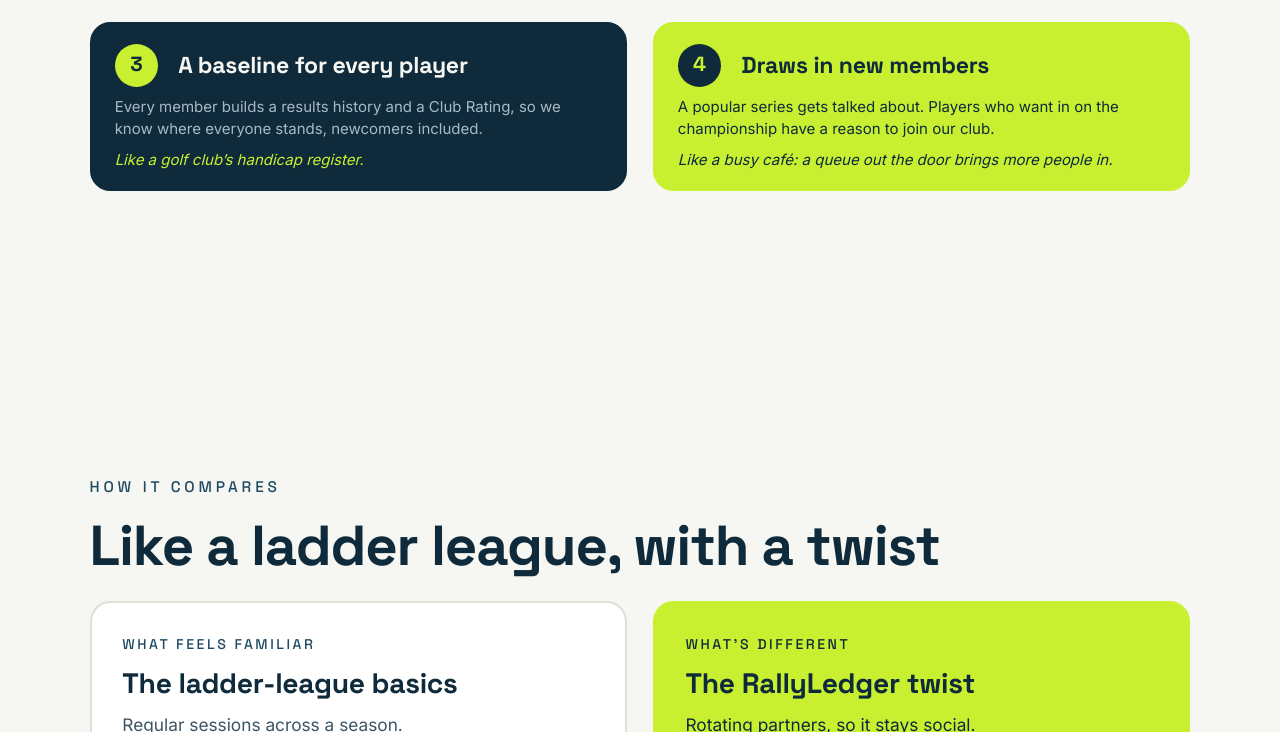
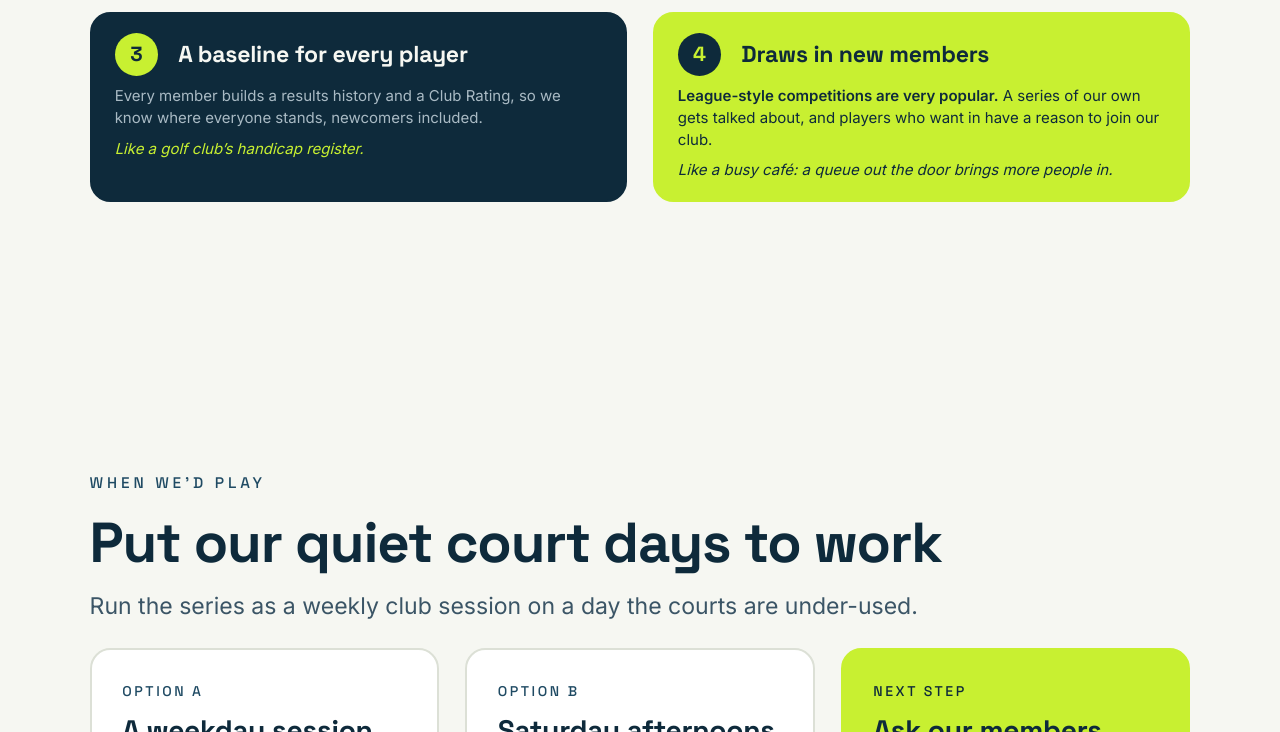
Before and after one commit to cespartero/rallyledger-proposal, a plain HTML site: page index.html in a window 1280 px wide. Shown: the part 2068-2800 px from the top of the page. Drawn offline with Linux system fonts and the light colour scheme.

Commit message:
Add the "quiet court days" slide and the league-popularity point
- New slide 4: run the series on under-used days (e.g. Thursday) or Saturday afternoons, decided by a member survey.
- Slide 3: "League-style competitions are very popular" opens the new-members reason.

Co-Authored-By: Claude Opus 5.5 <noreply@anthropic.com>
Claude-Session: https://claude.ai/code/session_01Jch1J1xH6xycDgTkwSTatu

```diff
--- a/index.html
+++ b/index.html
@@ -253,9 +253,23 @@ body.notes section.dark > aside { color: var(--ink-muted-dark); background: rgba
 <div class="card in" style="--i:1"><div style="display:flex;gap:20px;align-items:center"><p class="num">1</p><h3>Builds club camaraderie</h3></div><p style="">Everyone shares one season. Rotating partners means you play with lots of members, and everyone follows the same ladder.</p><p style="color:#0E2A3B"><i>Like a footy club: the whole club gets behind the season.</i></p></div>
 <div class="card in" style="--i:2"><div style="display:flex;gap:20px;align-items:center"><p class="num">2</p><h3>Brings in income</h3></div><p style="">Points reward turning up, so players have a reason to keep coming back. More regular attendance means more session fees for the club.</p><p style="color:#0E2A3B"><i>Like a loyalty card: every visit adds a stamp.</i></p></div>
 <div class="card navy in" style="--i:3"><div style="display:flex;gap:20px;align-items:center"><p class="num" style="color:#1f4a63">3</p><h3>A baseline for every player</h3></div><p style="">Every member builds a results history and a Club Rating, so we know where everyone stands, newcomers included.</p><p style="color:#C8F031"><i>Like a golf club’s handicap register.</i></p></div>
-<div class="card lime in" style="--i:4"><div style="display:flex;gap:20px;align-items:center"><p class="num" style="background:#0E2A3B;color:#C8F031">4</p><h3>Draws in new members</h3></div><p style="">A popular series gets talked about. Players who want in on the championship have a reason to join our club.</p><p style=""><i>Like a busy café: a queue out the door brings more people in.</i></p></div>
+<div class="card lime in" style="--i:4"><div style="display:flex;gap:20px;align-items:center"><p class="num" style="background:#0E2A3B;color:#C8F031">4</p><h3>Draws in new members</h3></div><p style=""><b>League-style competitions are very popular.</b> A series of our own gets talked about, and players who want in have a reason to join our club.</p><p style=""><i>Like a busy café: a queue out the door brings more people in.</i></p></div>
 </div>
-<aside>So why do this at all? Four reasons. First, camaraderie: a season gives everyone a shared story. With rotating partners you play alongside lots of different members, and everyone is following the same ladder, the same way a footy club rallies around its season. Second, income: championship points reward turning up, and dropped results mean a missed week is never a reason to give up. Players have a reason to keep coming back, and regular attendance means steady session fees for the club. It works like a loyalty card. Third, a baseline: every player builds a results history and a Club Rating. That tells us where everyone stands, helps us place newcomers and set up fair divisions, a bit like a golf club’s handicap register. And fourth, growth: if the series takes off, people will hear about it, and anyone who wants a shot at the championship has a reason to join our club. Like a busy café, a bit of buzz brings more people through the door.</aside>
+<aside>So why do this at all? Four reasons. First, camaraderie: a season gives everyone a shared story. With rotating partners you play alongside lots of different members, and everyone is following the same ladder, the same way a footy club rallies around its season. Second, income: championship points reward turning up, and dropped results mean a missed week is never a reason to give up. Players have a reason to keep coming back, and regular attendance means steady session fees for the club. It works like a loyalty card. Third, a baseline: every player builds a results history and a Club Rating. That tells us where everyone stands, helps us place newcomers and set up fair divisions, a bit like a golf club’s handicap register. And fourth, growth: league-style competitions are very popular with players right now, so if the series takes off, people will hear about it, and anyone who wants a shot at the championship has a reason to join our club. Like a busy café, a bit of buzz brings more people through the door.</aside>
+</section>
+<section id="when-we-play">
+<div class="head">
+<p class="eyebrow">When we’d play</p>
+<h2>Put our quiet court days to work</h2>
+<p class="lead">Run the series as a weekly club session on a day the courts are under-used.</p>
+</div>
+<div class="grid3">
+<div class="card in" style="--i:1"><p class="tag">Option A</p><h3>A weekday session</h3><p>Low-attendance days like Thursday become a regular, busy club night.</p></div>
+<div class="card in" style="--i:2"><p class="tag">Option B</p><h3>Saturday afternoons</h3><p>A relaxed weekend slot for members who can’t make weeknights.</p></div>
+<div class="card lime in" style="--i:3"><p class="tag" style="color:#0E2A3B">Next step</p><h3>Ask our members</h3><p>A quick survey decides the day, so we pick the slot most people can make.</p></div>
+</div>
+<div class="analogy in" style="--i:4"><p class="k">Like pub trivia night</p><p>A regular weekly night that turns a quiet midweek evening into one everyone looks forward to.</p></div>
+<aside>A practical point on timing. The series runs as a weekly club session, and we can put it on a day the courts are quiet. Thursday is one of our low-attendance days, so it’s an obvious candidate. Saturday afternoon is the other option, for members who can’t do weeknights. Rather than guess, we’d run a quick survey of members and go with whatever most people can make. Think of a pub trivia night: the pub picks its quietest night of the week, makes it a regular fixture, and soon it’s the night everyone turns up for. The series can do that for our courts.</aside>
 </section>
 <section id="ladder-league">
 <div class="head">
```
